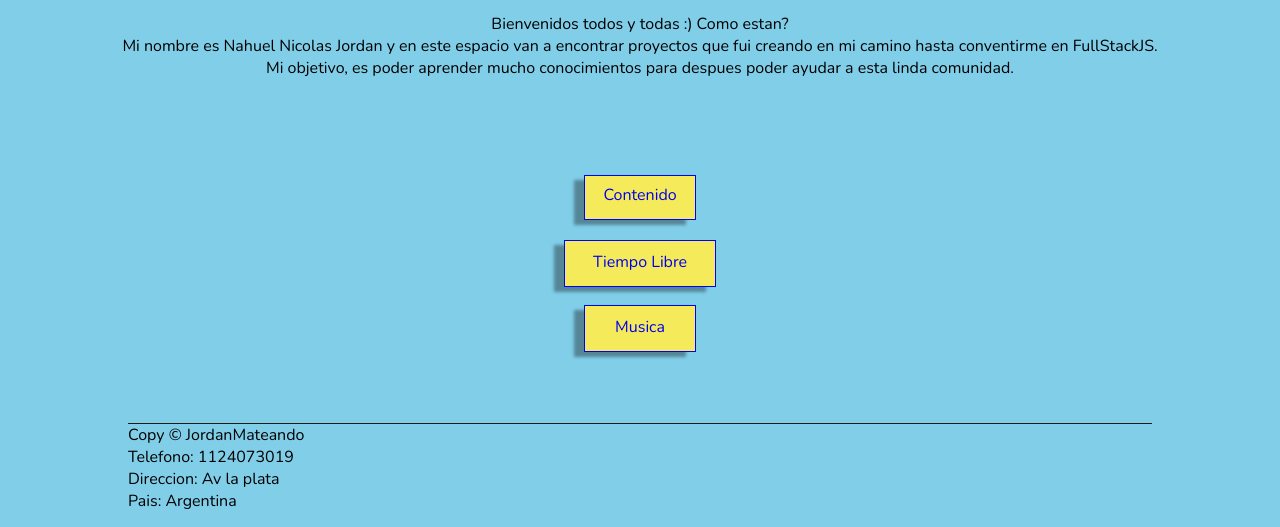
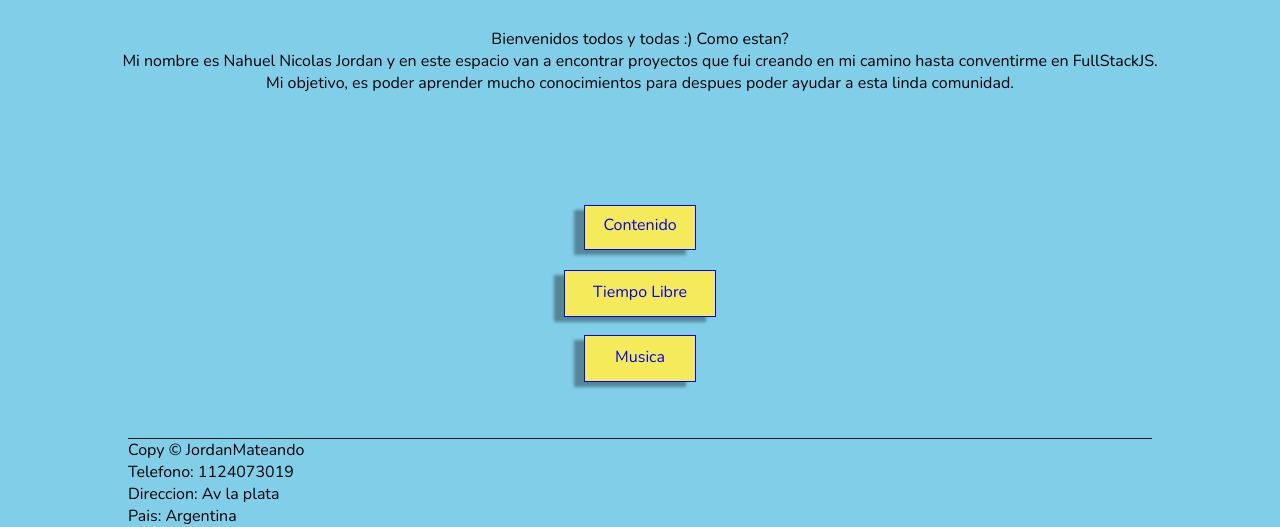
Before and after one commit to NahuelJordan/NahuelJordan.github.io, a plain HTML site: page index.html in a window 1280 px wide. Shown: the part 327-854 px from the top of the page. Drawn offline with nearby package versions, Linux system fonts and the light colour scheme.

Commit message:
corregido dsp de devolucion

```diff
--- a/estilos/style.css
+++ b/estilos/style.css
@@ -57,6 +57,7 @@
     section{
 
         height: 350px;
+        margin: 15px;
     }
 
     .descripcion{
@@ -64,7 +65,7 @@
     }
 
     .contenedor-botones{
-        padding-top: 10px;
+        padding-top: 25px;
         height: 150px;
     }
 
```
